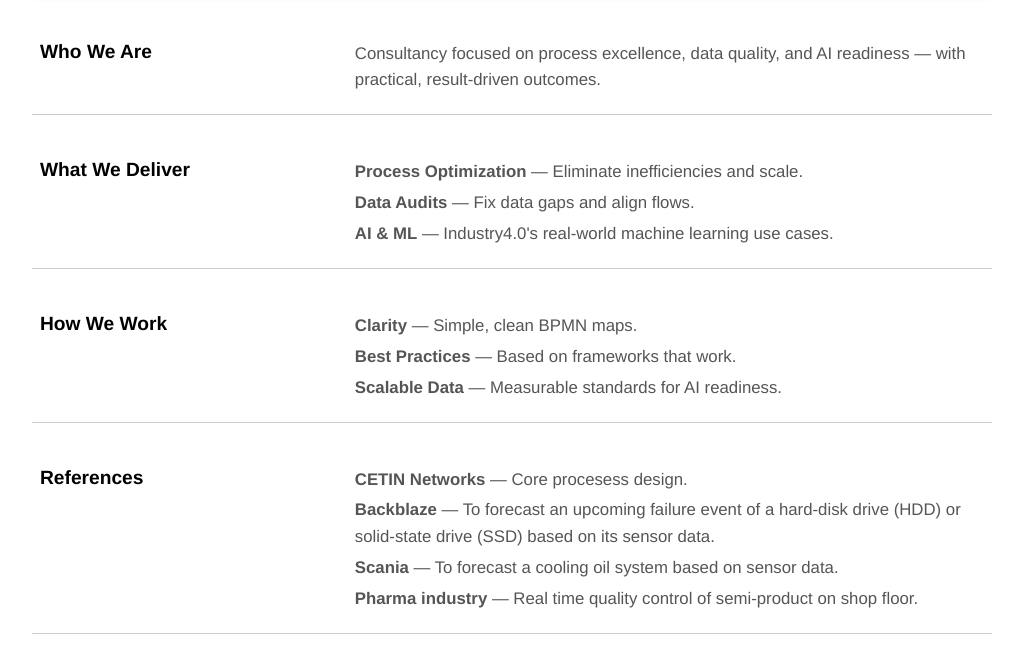
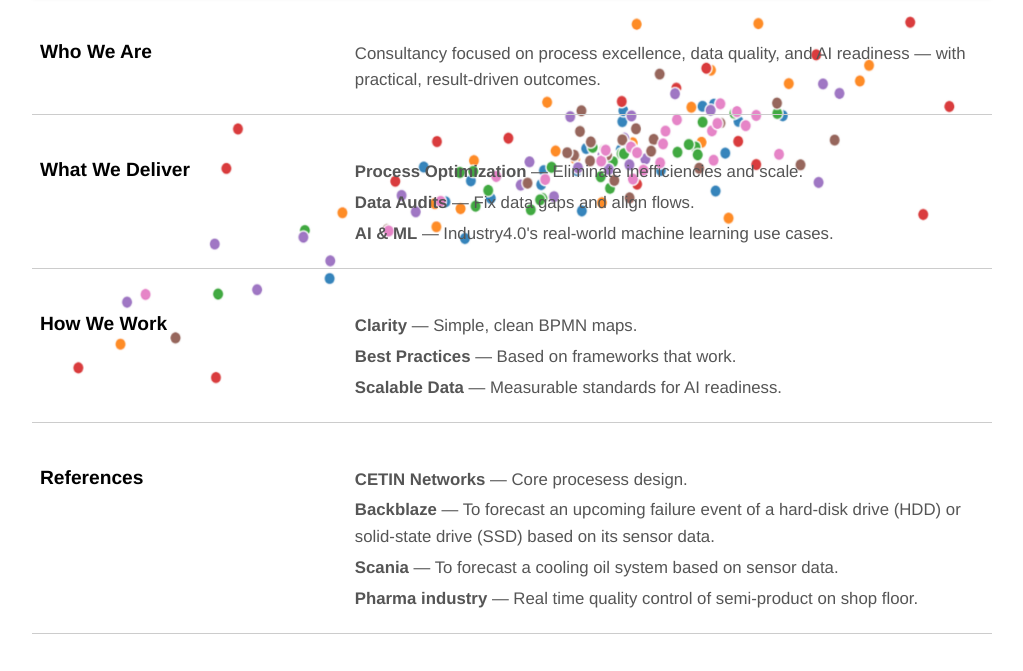
Before and after one commit to zechran/theth.io, a plain HTML site: page index.html in a window 1280 px wide. Shown: the part 79-750 px from the top of the page, without its empty margins (128-1151 px from the left). Drawn offline with Linux system fonts and the light colour scheme.

Commit message:
Update index.html

```diff
--- a/index.html
+++ b/index.html
@@ -30,7 +30,7 @@
     }
 
     .bg-container {
-      background: url('/regession-dots.png') no-repeat top center;
+      background: url('/regression-dots.png') no-repeat top center;
       background-size: 960px auto;
       background-attachment: fixed;
       width: 100%;
@@ -42,7 +42,7 @@
       max-width: 960px;
       width: 100%;
       margin: 0 auto;
-      background-color: rgba(255, 255, 255, 0.5); /* white overlay with 50% opacity */
+      background-color: rgba(255, 255, 255, 0.1); /* white overlay with 50% opacity */
     }
     .navbar {
       display: flex;
```
